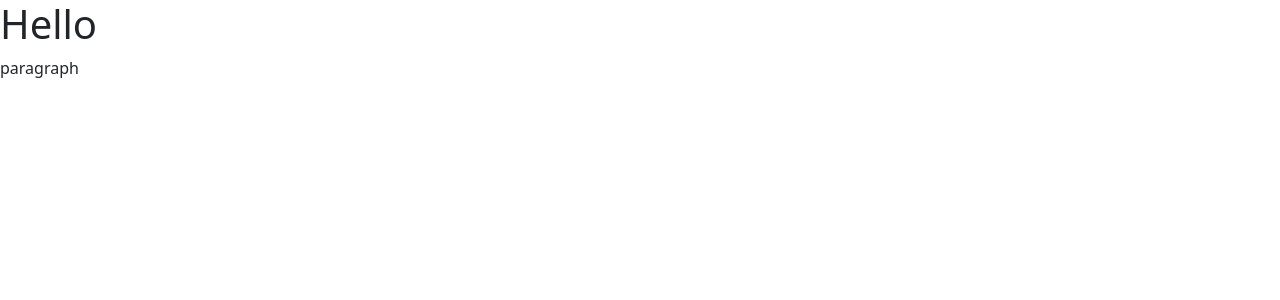
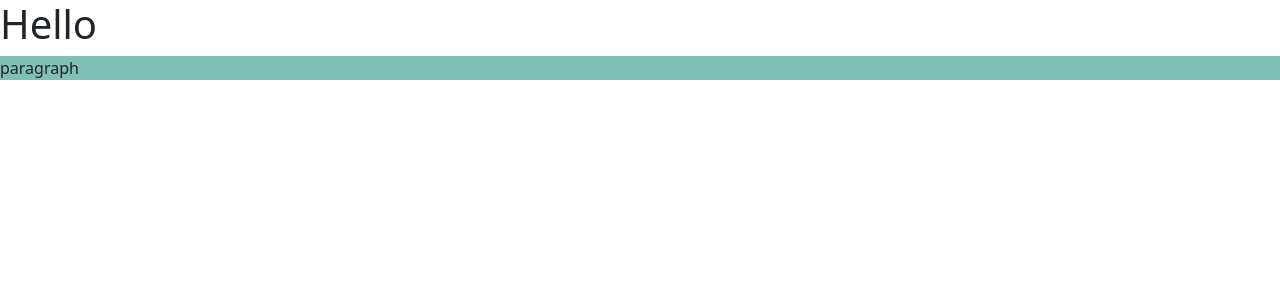
Before and after one commit to Joseph-Scott/my-first-fin-app, a React (Create React App) app: page / in a window 1280 px wide. Shown: the top 300 px of the page. Built offline with nearby package versions, Linux system fonts and the light colour scheme.

Commit message:
Add CSS styles

```diff
--- a/src/App.jsx
+++ b/src/App.jsx
@@ -4,7 +4,7 @@ class NavBar extends Component {
     return (
       <React.Fragment>
         <h1>Hello</h1>
-        <p>paragraph</p>
+        <p class="highlight">paragraph</p>
       </React.Fragment>
     );
   }
--- /dev/null
+++ b/src/index.css
@@ -0,0 +1,3 @@
+.highlight {
+  background-color: #80c0b5;
+}
--- a/src/index.js
+++ b/src/index.js
@@ -5,5 +5,6 @@ import "popper.js/dist/umd/popper";
 import "bootstrap/dist/js/bootstrap";
 import "bootstrap/dist/css/bootstrap.css";
 import NavBar from "./App";
+import "./index.css";
 
 ReactDOM.render(<NavBar />, document.getElementById("root"));
```
